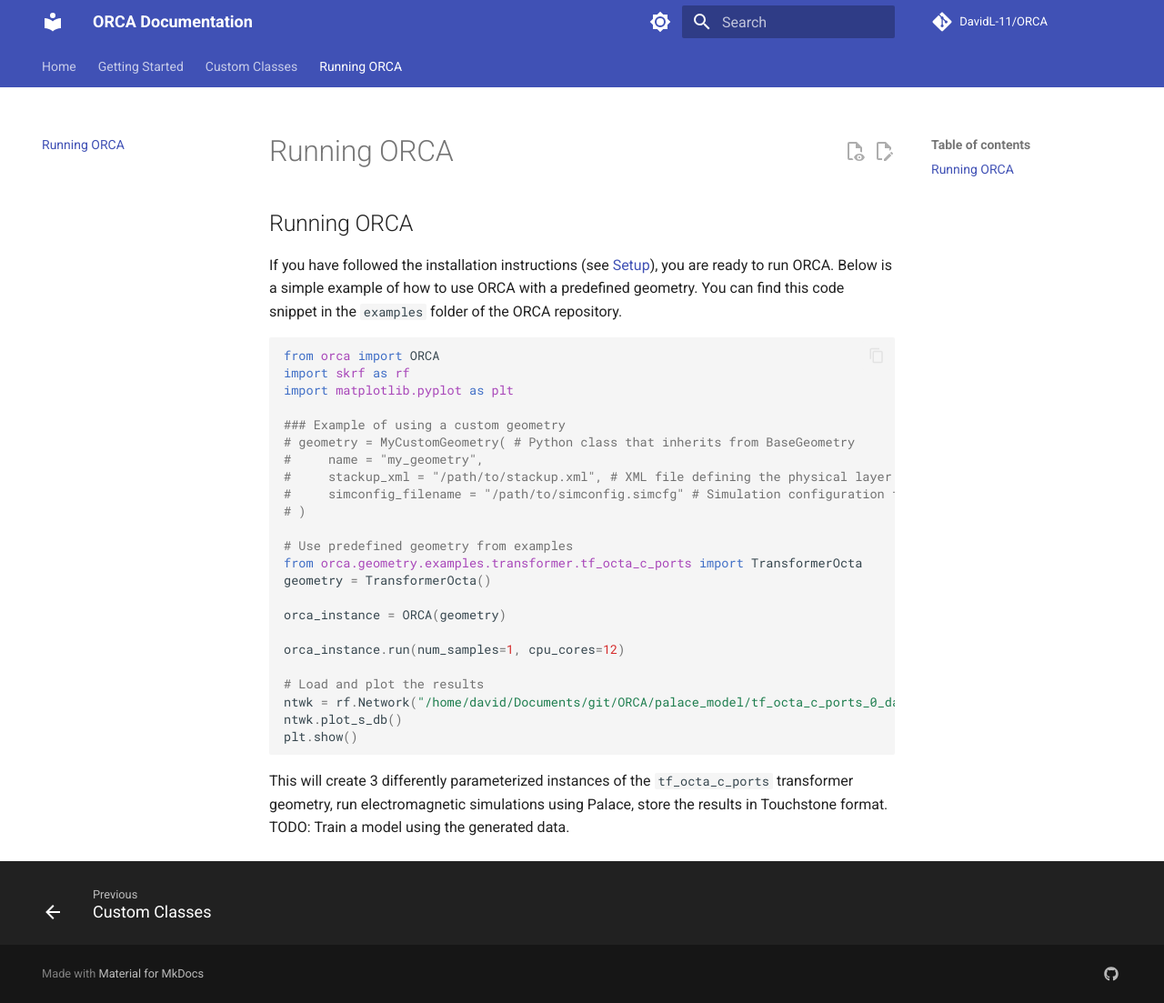
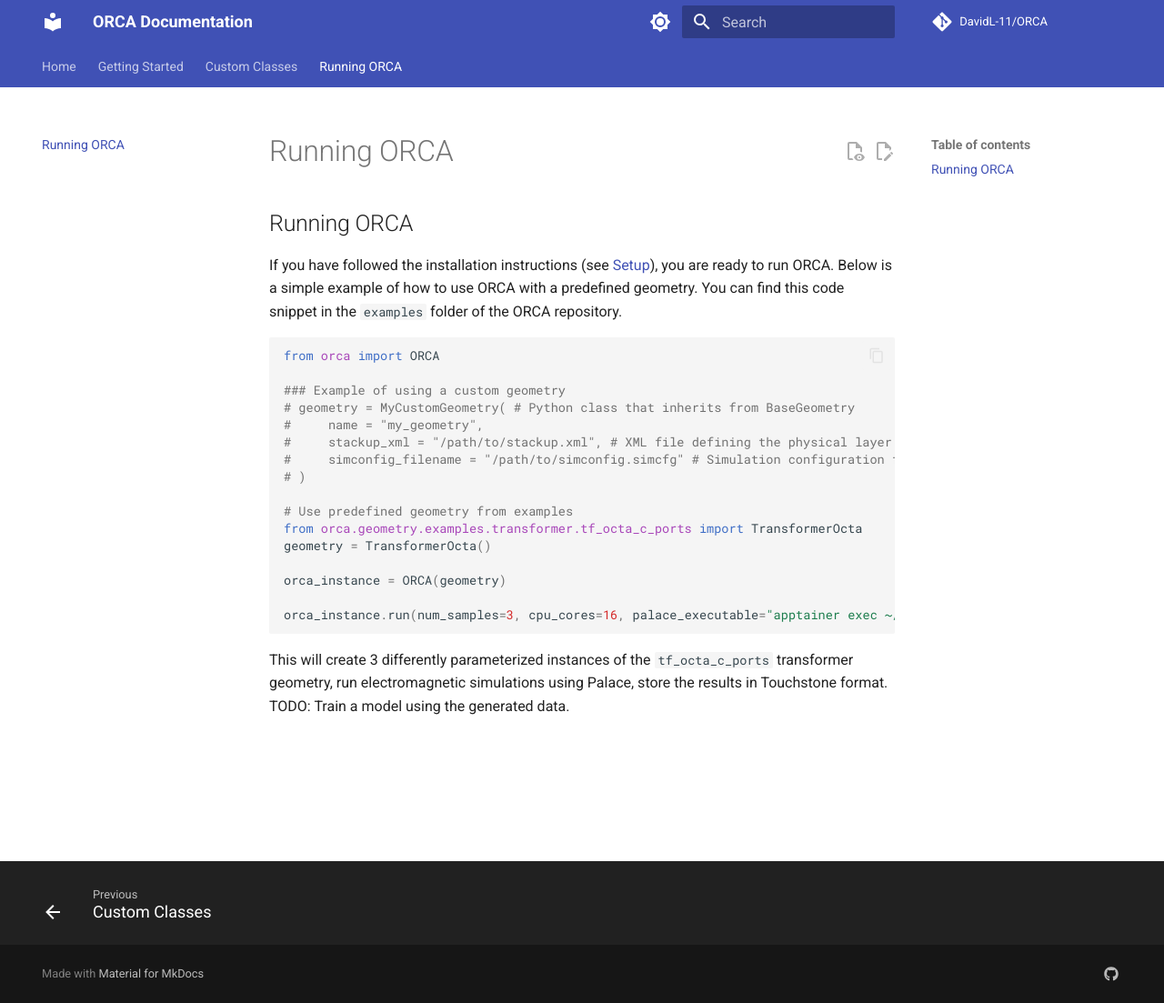
Before and after one commit to DI-PASSIONATE/ORCA, an MkDocs documentation site: the page built from docs/running_orca.md, in a window 1280 px wide and 1103 px high. Shown: the whole window at 91% size. Built offline with MkDocs 1.6.1 and Material for MkDocs 9.7.7, drawn with Linux system fonts in a browser that asks for light colours; comment, search, counter and statistics services are not loaded.

Commit message:
running_orca.md aktualisieren

````diff
--- a/docs/running_orca.md
+++ b/docs/running_orca.md
@@ -4,8 +4,6 @@ If you have followed the installation instructions (see [Setup](/docs/setup.md))
 
 ```python
 from orca import ORCA
-import skrf as rf
-import matplotlib.pyplot as plt
 
 ### Example of using a custom geometry
 # geometry = MyCustomGeometry( # Python class that inherits from BaseGeometry
@@ -20,12 +18,7 @@ geometry = TransformerOcta()
 
 orca_instance = ORCA(geometry)
 
-orca_instance.run(num_samples=1, cpu_cores=12)
-
-# Load and plot the results
-ntwk = rf.Network("/home/david/Documents/git/ORCA/palace_model/tf_octa_c_ports_0_data/output/tf_octa_c_ports_0/tf_octa_c_ports_0.s4p")
-ntwk.plot_s_db()
-plt.show()
+orca_instance.run(num_samples=3, cpu_cores=16, palace_executable="apptainer exec ~/Documents/git/palace/palace.sif palace")
 ```
 
 This will create 3 differently parameterized instances of the `tf_octa_c_ports` transformer geometry, run electromagnetic simulations using Palace, store the results in Touchstone format. TODO: Train a model using the generated data.
````
